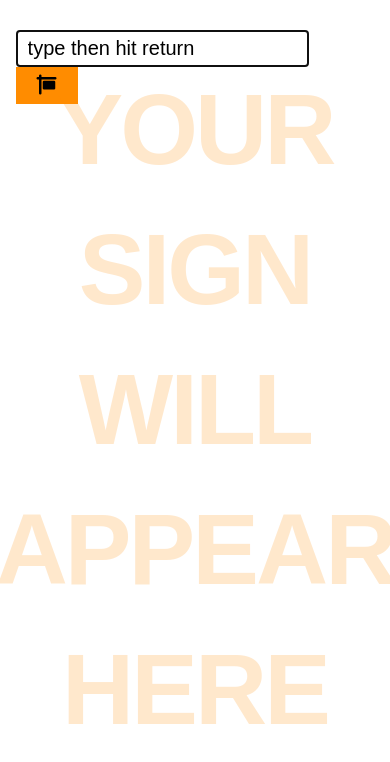
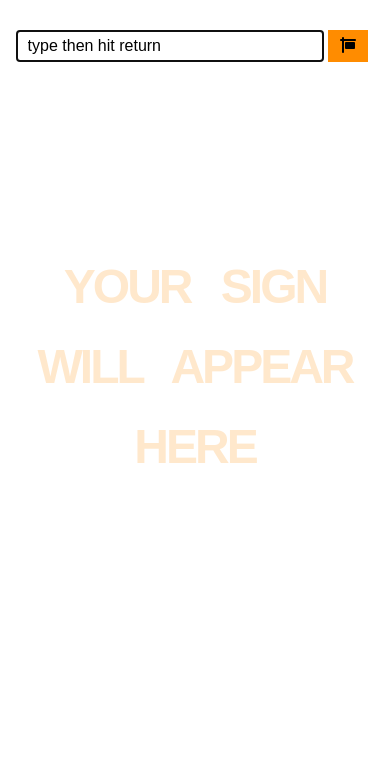
Before and after one commit to marlidunker1/marliDunkerProjectThree, a plain HTML site: page index.html in a window 390 px wide. Drawn offline with nearby package versions, Linux system fonts and the light colour scheme.

Commit message:
Almost there

```diff
--- a/index.html
+++ b/index.html
@@ -6,6 +6,7 @@
     <meta http-equiv="X-UA-Compatible" content="ie=edge">
     <title>Sign App</title>
     <link rel="stylesheet" href="styles/style.css">
+    <link type="image/png" href="images/favicon.png" rel="icon">
     <script src="https://kit.fontawesome.com/78737df333.js"></script>
 </head>
 <body>
@@ -13,11 +14,10 @@
         <div class="wrapper">
             <form class="sign">
                 <label for="sign" class="visuallyHidden">Type here to display sign below</label>
-                <input maxlength="40" id="sign" type="text" placeholder="Type then hit return">
+                <input maxlength="30" id="sign" type="text" placeholder="Type then hit return">
                 <button type="submit" id="sign" class="signButton"><i class="fas fa-sign"></i></button>
             </form>
             <div class="signContainer">
-                <span></span>
                 <h1>Your Sign Will Appear Here</h1>
             </div>
             <form class="sizeButtons">
--- a/javascript/signApp.js
+++ b/javascript/signApp.js
@@ -46,8 +46,6 @@ signApp.biggerSmaller = () => {
         $('html').toggleClass('blackBackground');
         $('h1').toggleClass('yinYang');
     });
-    $('#reset').on('click', () => {
-    });
 }
 
 $(document).ready( () => {
--- a/styles/style.css
+++ b/styles/style.css
@@ -10,6 +10,7 @@ article,aside,details,figcaption,figure,footer,header,hgroup,nav,section,summary
 
 html {
     font-size: 125%;
+
 }
 
 .blackBackground {
@@ -39,6 +40,8 @@ input {
     width: calc(99% - 62px);
     border: 2px solid darkorange;
     padding: 5px 10px;
+    position: relative;
+    z-index: 1-;
 }
 
 input::placeholder {
@@ -57,6 +60,8 @@ button {
     padding: 5px 10px;
     border: 2px solid darkorange;
     background: darkorange;
+    position: relative;
+    z-index: 10;
 }
 
 button:hover {
@@ -97,9 +102,45 @@ h1 {
     margin: 0;
     padding: 0;
     color: rgba(255, 140, 0, 0.2);
+    max-width: 100%;
+    word-wrap: break-word;
+
+
 }
 
 .yinYang {
     color: white !important;
     /* Is important cheating? */
 }
+
+@media (max-width: 780px) {
+
+    h1 {
+        font-size: 4rem;
+    }
+}
+
+@media (max-width: 660px) {
+
+    input {
+        width: calc(97% - 40px);
+        border: 2px solid darkorange;
+        pad
+    }
+
+    html {
+        font-size: 100%;
+    }
+
+    h1 {
+        font-size: 3rem;
+        line-height: 5rem;
+    }
+
+    button {
+        width: 40px;
+        padding: 5px 10px;
+        border: 2px solid darkorange;
+        background: darkorange;
+    }
+}
```
Also changed, not shown: images/favicon.png (added).
